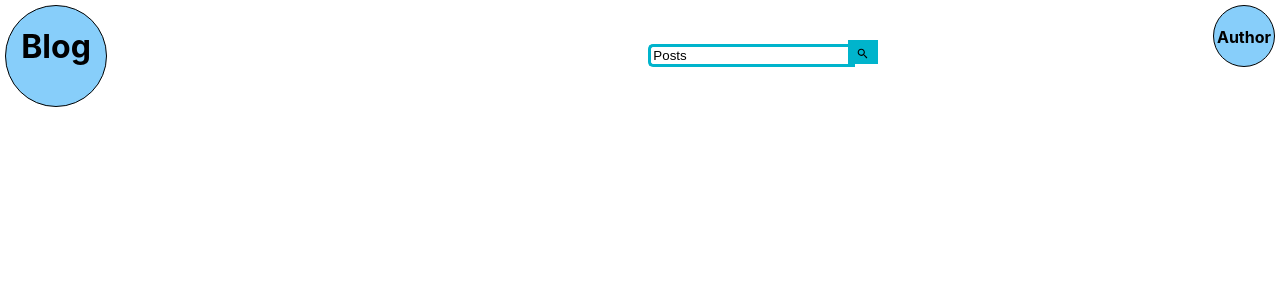
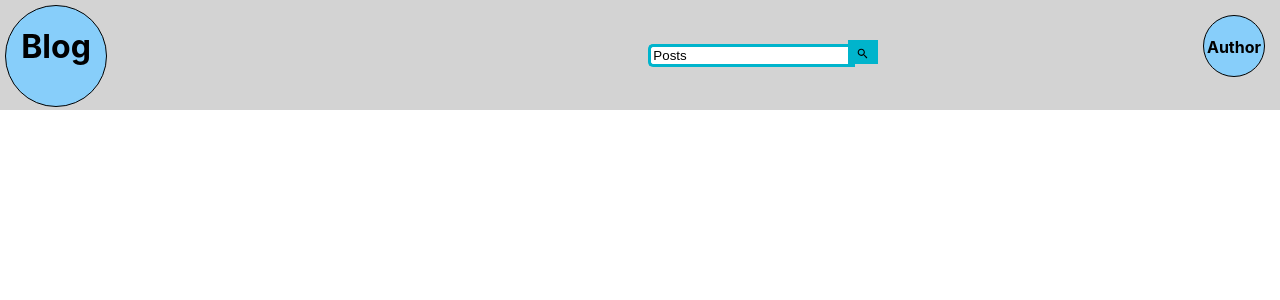
Before and after one commit to sadow984/Blog, a React (Create React App) app: page / in a window 1280 px wide. Shown: the top 300 px of the page. Built offline with nearby package versions, Linux system fonts and the light colour scheme.

Commit message:
background

```diff
--- a/src/Header/Header.css
+++ b/src/Header/Header.css
@@ -1,3 +1,7 @@
+.Header{
+  background-color:lightgray;
+  height:110px;
+}
 .Logo {
   background-color: lightskyblue;
   color: black;
@@ -18,6 +22,7 @@
   margin-left: 500px;
   text-align: center;
   display: inline-block;
+  height: inherit;
 }
 .Bar {
   display: inline-block;
@@ -40,6 +45,8 @@
 }
 .SearchIcon {
   display: inline-block;
+  height: inherit;
+  margin-bottom: 3.27px;
 }
 .Author {
   background-color: lightskyblue;
@@ -48,7 +55,7 @@
   float: right;
   width: 60px;
   height: 60px;
-  margin: 5px;
+  margin: 15px;
   border-radius: 50%;
   text-align: center;
 }
```
